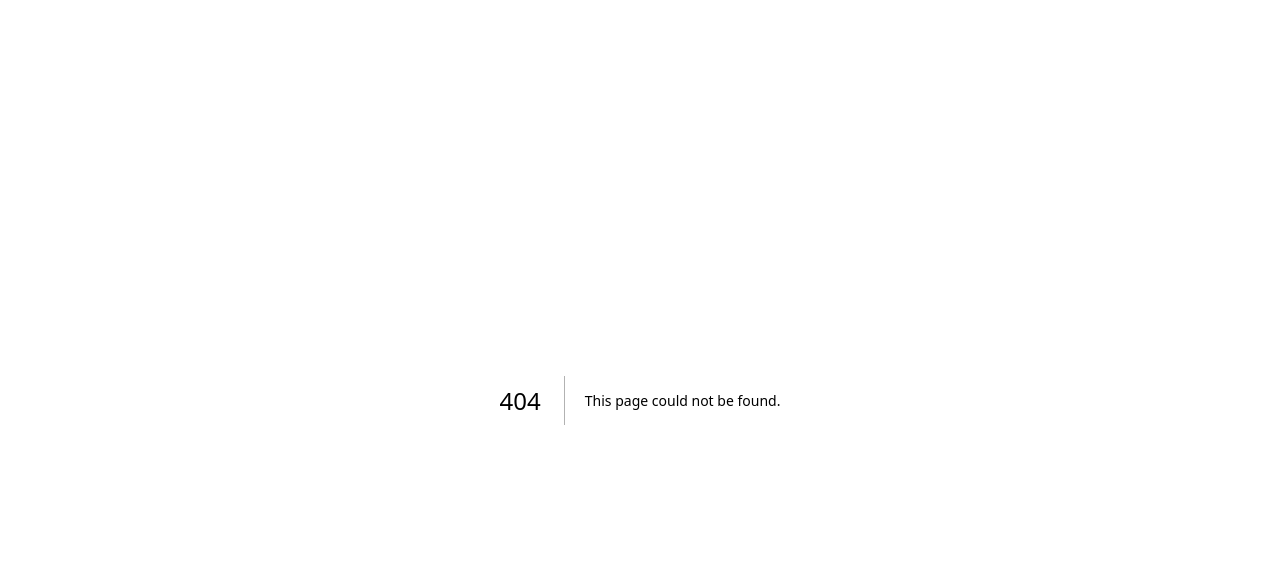
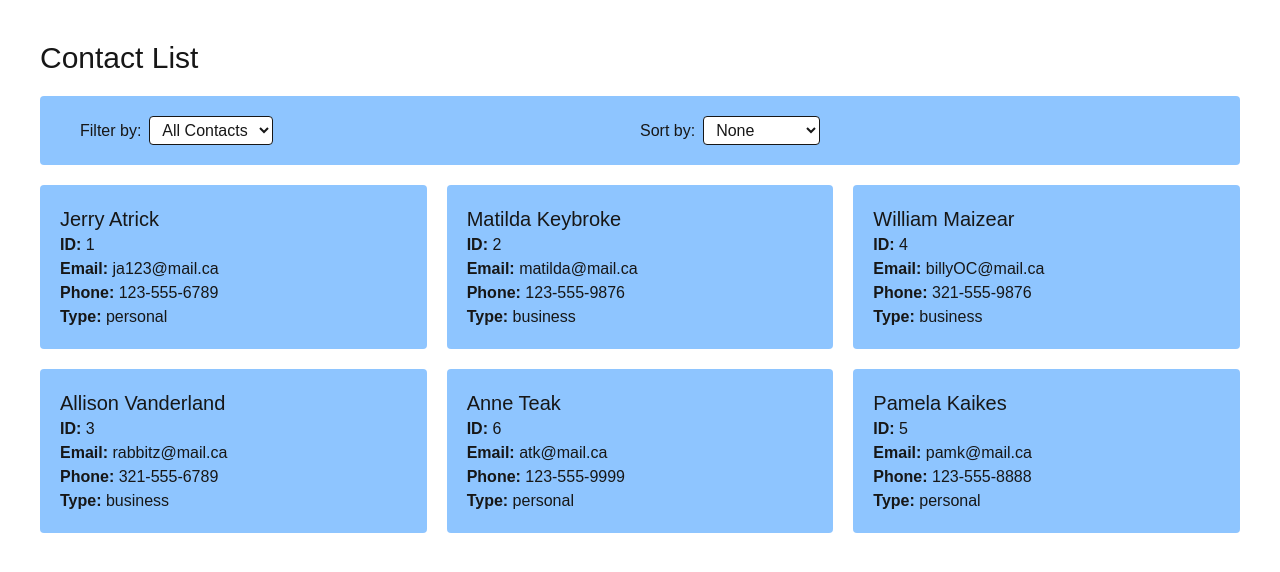
Before and after one commit to SAIT-SP2025/sp2025-cprg306b-classexamples, a Next.js app: page /week-6/contact in a window 1280 px wide. Before the commit this address had no page. Shown: the top 572 px of the page. Built offline with nearby package versions, Linux system fonts and the light colour scheme.

Commit message:
Week 6 examples part 2

```diff
--- /dev/null
+++ b/app/week-6/contact/contact-card.js
@@ -0,0 +1,16 @@
+
+
+export default function ContactCard( {contactObj} ){
+
+    let {id,fname,lname,email,phone,type} = contactObj;
+
+    return(
+        <div className="bg-blue-300 p-5 rounded">
+            <h3 className="text-xl">{fname} {lname}</h3>
+            <p><b>ID:</b> {id}</p>
+            <p><b>Email:</b> {email}</p>
+            <p><b>Phone:</b> {phone}</p>
+            <p><b>Type:</b> {type}</p>
+        </div>
+    );
+}
--- /dev/null
+++ b/app/week-6/contact/contact-list.js
@@ -0,0 +1,65 @@
+"use client"
+
+import { useState } from "react";
+import ContactCard from "./contact-card";
+import contactData from "./contacts-info.json"
+
+export default function ContactList() {
+
+    let contactArray = contactData.map((contact) => ({ ...contact }));
+
+    const [filter, setFilter] = useState("all");
+    const [sortBy, setSortBy] = useState("none");
+
+    const handleFilterChange = (event) => setFilter(event.target.value);
+    const handleSortByChange = (event) => setSortBy(event.target.value);
+
+    if (filter != "all") {
+        contactArray = contactArray.filter(
+            (contact) => contact.type == filter
+        );
+    }
+
+    if(sortBy != "none"){
+        contactArray.sort( (a,b) => { // both compare arguments (a & b) are objects
+            if( isNaN( parseInt( a[sortBy] ) ) ){
+                let nameA = a[sortBy].toUpperCase();
+                let nameB = b[sortBy].toUpperCase();
+                if( nameA < nameB ) return -1;
+                if( nameA > nameB ) return 1;
+                return 0;
+            } else {
+                return a.id - b.id;
+            }
+        } );
+    }
+
+    return (
+        <section>
+            <header className="md:flex mb-5 px-10 py-5 bg-blue-300 rounded">
+                <div className="block md:flex-1">
+                    <label className="mr-2">Filter by:</label>
+                    <select onChange={handleFilterChange} className="bg-white rounded px-2 py-1 border">
+                        <option value="all">All Contacts</option>
+                        <option value="personal">Personal</option>
+                        <option value="business">Business</option>
+                    </select>
+                </div>
+                <div className="block md:flex-1">
+                    <label className="mr-2">Sort by:</label>
+                    <select onChange={handleSortByChange} className="bg-white rounded px-2 py-1 border">
+                        <option value="none">None</option>
+                        <option value="id">ID</option>
+                        <option value="fname">First Name</option>
+                        <option value="lname">Last Name</option>
+                    </select>
+                </div>
+            </header>
+            <div className="grid gap-5 grid-cols-1 sm:grid-cols-2 lg:grid-cols-3">
+                {contactArray.map((contact) => (
+                    <ContactCard key={contact.id} contactObj={contact} />
+                ))}
+            </div>
+        </section>
+    );
+}
--- /dev/null
+++ b/app/week-6/contact/page.js
@@ -0,0 +1,10 @@
+import ContactList from "./contact-list";
+
+export default function ContactPage(){
+    return(
+        <main className="p-10">
+            <h1 className="text-3xl mb-5">Contact List</h1>
+            <ContactList />
+        </main>
+    );
+}
```
